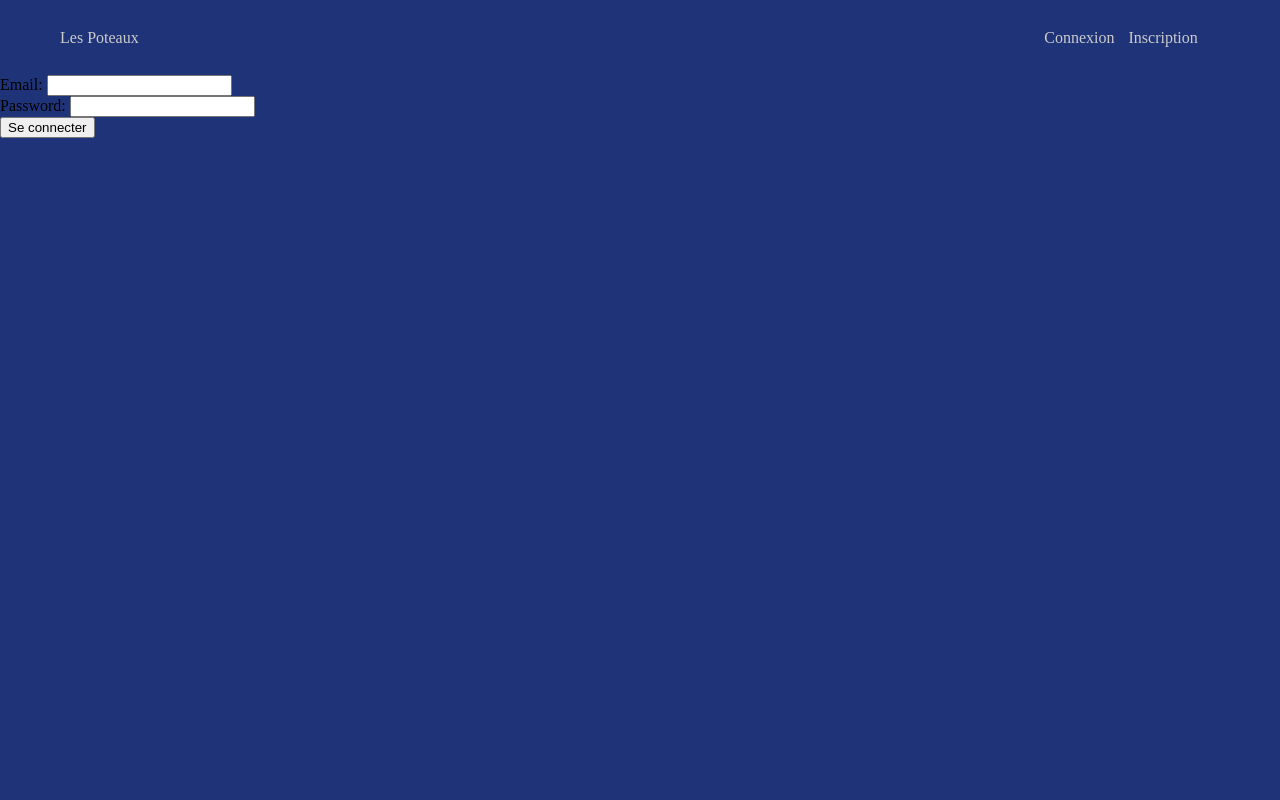
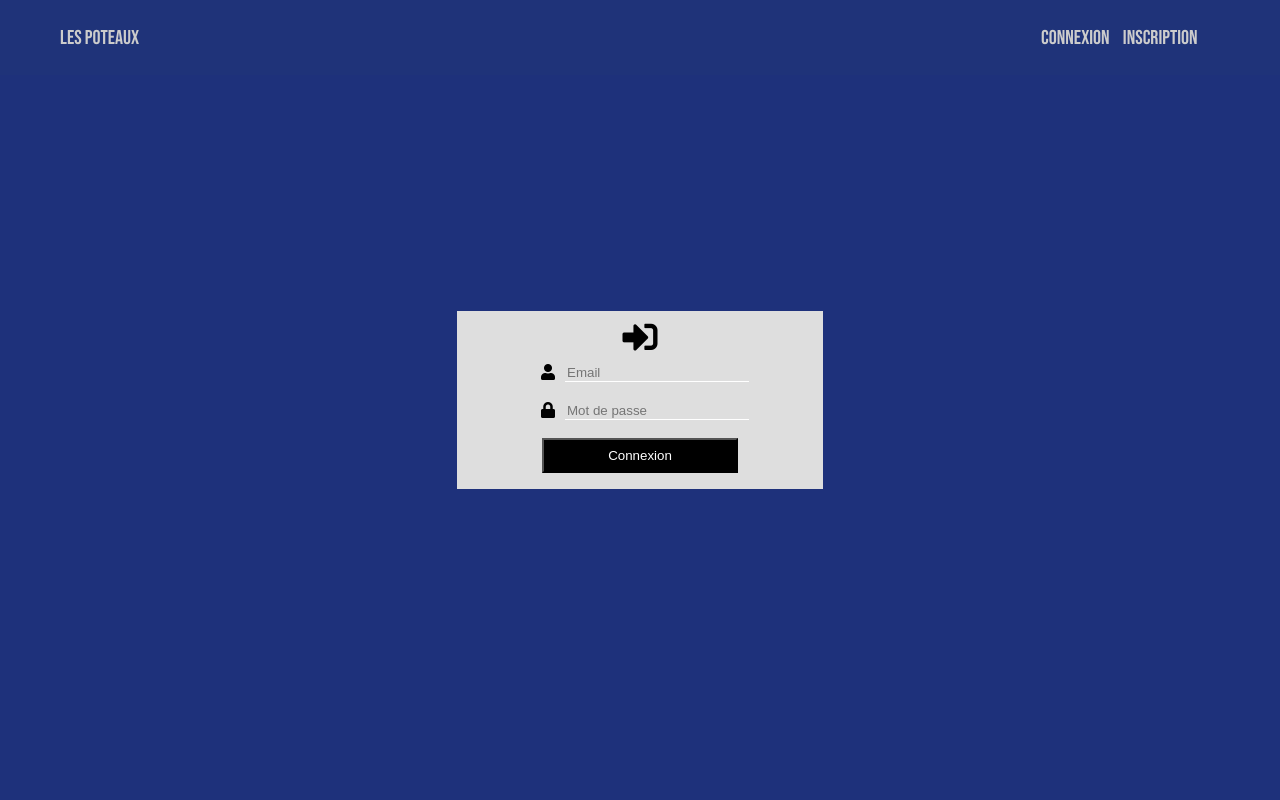
Before and after one commit to fmaillet24/LesPoteauxBis, a Django app: page /accounts/login/ in a window 1280 px wide. Run offline with Django 3.2, Linux system fonts and the light colour scheme; some libraries are stand-ins or nearby versions.

Commit message:
modification de css

```diff
--- a/lespoteaux/accounts/forms.py
+++ b/lespoteaux/accounts/forms.py
@@ -7,10 +7,11 @@ class LoginForm(forms.Form):
 
 
 class RegisterForm(forms.Form):
-    email = forms.CharField(label="Email", max_length=190)
-    first_name = forms.CharField(label="First Name", max_length=50,
+    username = forms.CharField(max_length=190)
+    email = forms.CharField(max_length=190)
+    first_name = forms.CharField(max_length=50,
                                  required=False)
-    last_name = forms.CharField(label="Last Name", max_length=50,
+    last_name = forms.CharField(max_length=50,
                                 required=False)
-    password = forms.CharField(label="Password", widget=forms.PasswordInput)
-    confirm = forms.CharField(label="Confirm", widget=forms.PasswordInput)
+    password = forms.CharField(widget=forms.PasswordInput)
+    confirm = forms.CharField(widget=forms.PasswordInput)
--- a/lespoteaux/accounts/templates/accounts/login.html
+++ b/lespoteaux/accounts/templates/accounts/login.html
@@ -1,11 +1,22 @@
 {% extends 'pronostics/base.html' %}
 
 {%block content%}
-<div class="">
-  <form method="post">
+{% load static %}
+<div class="register-form">
+  <i id="register-logo" class="fas fa-sign-in-alt"></i>
+  <form method="post" id="form-input">
     {% csrf_token %}
-    {{form.as_p}}
-    <button type="submit" name="submit">Se connecter</button>
+    {% load widget_tweaks %}
+    <div class="email-input">
+      <i class="fas fa-user"></i>
+      {{ form.email|add_class:""|attr:"placeholder:Email" }}
+    </div>
+    <div class="email-input">
+      <i class="fas fa-lock"></i>
+      {{ form.password|attr:"id:password"|attr:"placeholder:Mot de passe" }}
+    </div>
+    <button type="submit" name="submit">Connexion</button>
   </form>
 </div>
+<script type="text/javascript" src="{% static 'js/register.js'%}"></script>
 {%endblock%}
--- a/lespoteaux/accounts/views.py
+++ b/lespoteaux/accounts/views.py
@@ -45,12 +45,13 @@ def register_view(request):
         form = RegisterForm(request.POST)
 
         if form.is_valid():
+            username = form.cleaned_data['username']
             email = form.cleaned_data['email']
             first_n = form.cleaned_data['first_name']
             last_n = form.cleaned_data['last_name']
             password = form.cleaned_data['confirm']
 
-            if User.objects.filter(username=email).exists():
+            if User.objects.filter(username=username).exists():
                 messages.error(request, "L'utilisateur existe deja.")
                 return redirect('accounts:login')
             else:
--- a/lespoteaux/lespoteaux/settings.py
+++ b/lespoteaux/lespoteaux/settings.py
@@ -39,6 +39,7 @@ INSTALLED_APPS = [
     'django.contrib.sessions',
     'django.contrib.messages',
     'django.contrib.staticfiles',
+    'widget_tweaks',
 ]
 
 MIDDLEWARE = [
--- a/lespoteaux/pronostics/static/css/styles.css
+++ b/lespoteaux/pronostics/static/css/styles.css
@@ -2,11 +2,37 @@
 #e9c384 jaune
 #de242a rouge
 #1f3379 bleu fonce */
-
-body{
+@font-face {
+  font-family: Bebas;
+  src: url('../font/BebasNeue-Regular.ttf');
+}
+html, body{
   margin: 0;
   padding: 0;
   background-color: #1f3379;
+}
+
+.background-image{
+  height: 100vh;
+  background-color: #1e317b;
+  position: relative;
+}
+
+#logo-background{
+  position: absolute;
+  top: 50%;
+  left: 50%;
+  transform: translate(-50%, -50%);
+  height: 50%;
+}
+
+#down-arrow{
+  position: absolute;
+  top: 98%;
+  left: 50%;
+  transform: translate(-50%, -98%);
+  font-size: 30px;
+  color: #eac47f;
 }
 
 p{
@@ -19,6 +45,8 @@ nav{
   background-color: #1f3379;
   position: relative;
   height: 75px;
+  font-family: Bebas;
+  font-size: 20px;
 }
 
 nav ul{
@@ -94,15 +122,24 @@ nav ul li a:hover{
 }
 
 .header{
-  width: auto;
-  height: 60vh;
+  height: 85vh;
   background-color: #1f3379;
   padding: 10px;
   position: relative;
 }
 
 .header img{
-  max-height: 100%;
+  max-height: 90%;
+}
+
+
+.header i{
+  position: absolute;
+  bottom: 2%;
+  left: 50%;
+  font-size: 25px;
+  transform: translate(-50%, -2%);
+  color: #e9c384;
 }
 
 .row:after{
@@ -163,6 +200,55 @@ nav ul li a:hover{
   padding-bottom: 50px;
 }
 
+.register-form{
+  position: absolute;
+  top: 50%;
+  left: 50%;
+  transform: translate(-50%, -50%);
+  background-color: #dedede;
+  padding: 8px;
+  width: 350px;
+  text-align: center;
+}
+
+#register-logo{
+  font-size: 35px;
+  color: black;
+}
+
+.register-form input{
+  display: block;
+  background-color: #dedede;
+  border: none;
+  margin: 10px auto;
+  width: 180px;
+  border-bottom: 1px solid #ffffff;
+  outline: none;
+}
+
+.register-form button{
+  padding: 8px;
+  margin: 8px;
+  background-color: #000000;
+  color: #ffffff;
+  transition: 0.8s;
+  width: 196px;
+}
+
+.register-form button:hover{
+  background-color: white;
+  color: black;
+}
+
+.email-input{
+  display: inline-block;
+}
+
+.email-input i{
+  float: left;
+  margin: 10px;
+}
+
 @media (max-width: 768px) {
 
     nav{
--- a/lespoteaux/pronostics/templates/pronostics/base.html
+++ b/lespoteaux/pronostics/templates/pronostics/base.html
@@ -9,25 +9,29 @@
     <title>Les Poteaux</title>
   </head>
   <body>
+    <div class="background-image">
       <div class="mobile">
         <i id="burger" class="fa fa-bars" aria-hidden="true"></i>
       </div>
       <div id="block-mobile">
         <i id="cross" class="fas fa-times"></i>
-      <a class="mobile-nav" href="#">Connexion</a>
-      <a class="mobile-nav" href="#">Inscription</a>
+        <a class="mobile-nav" href="{% url 'accounts:login' %}">Connexion</a>
+        <a class="mobile-nav" href="{% url 'accounts:register' %}">Inscription</a>
       </div>
       <nav>
         <ul>
           <div class="align-left">
-          <li><a href="#">Les Poteaux</a></li>
+            <li><a href="{% url 'pronostics:index' %}">Les Poteaux</a></li>
           </div>
           <div class="align-right">
-          <li class="underline"><a href="#">Connexion</a></li>
-          <li class="underline"><a href="#">Inscription</a></li>
+            <li class="underline"><a href="{% url 'accounts:login' %}">Connexion</a></li>
+            <li class="underline"><a href="{% url 'accounts:register' %}">Inscription</a></li>
           </div>
         </ul>
       </nav>
+      {% block header %}
+      {% endblock %}
+    </div>
     {% block content %}
     {% endblock %}
     <script type="text/javascript" src="{% static 'js/navbar.js'%}"></script>
--- a/lespoteaux/requirements.txt
+++ b/lespoteaux/requirements.txt
@@ -3,7 +3,6 @@ chardet==3.0.4
 Django==1.11.17
 idna==2.5
 newsapi-python==0.2.3
-pkg-resources==0.0.0
 psycopg2-binary==2.7.6.1
 pytz==2018.7
 requests==2.17.1
```
Also changed, not shown: lespoteaux/accounts/templates/accounts/register.html (+12 -3 lines), lespoteaux/pronostics/static/js/register.js (added, +34 -0 lines), lespoteaux/pronostics/templates/pronostics/index.html (+7 -6 lines), lespoteaux/accounts/__init__.py (deleted), lespoteaux/accounts/migrations/__init__.py (deleted), lespoteaux/lespoteaux/__init__.py (deleted), lespoteaux/pronostics/__init__.py (deleted), lespoteaux/pronostics/migrations/__init__.py (deleted), lespoteaux/pronostics/static/font/BebasNeue-Regular.ttf (added), 2 other files. Lines whose indentation alone changed are shown as unchanged.
